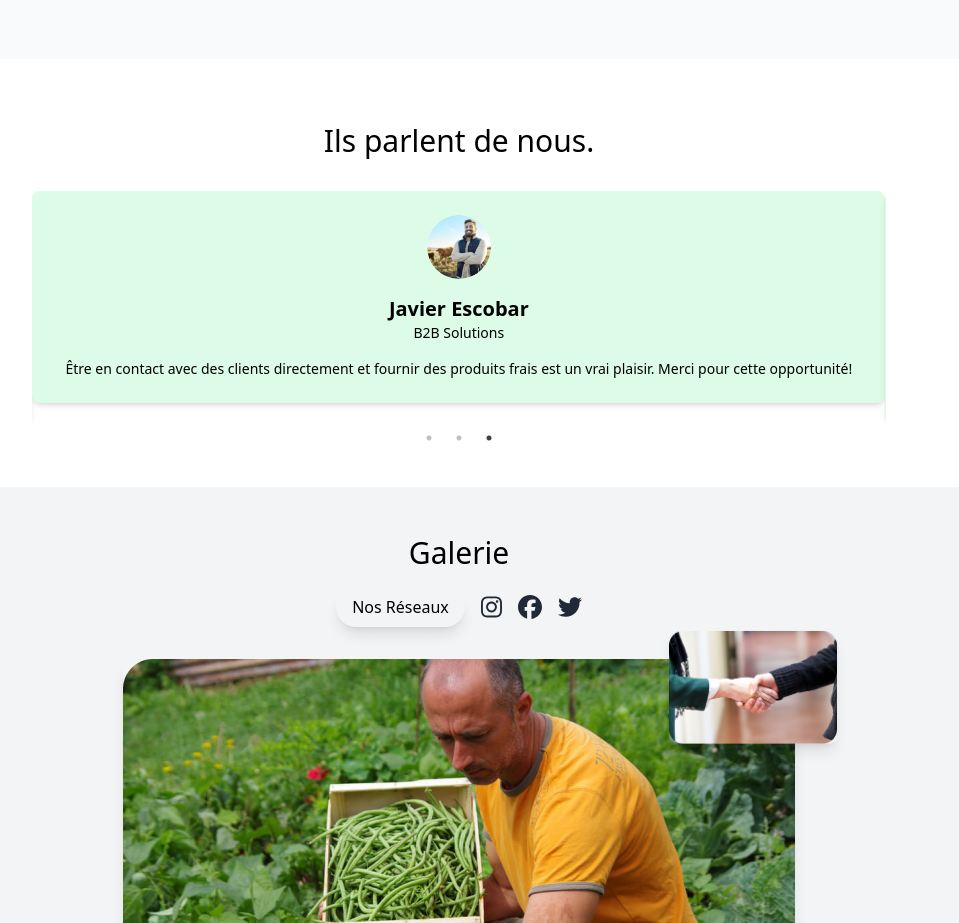
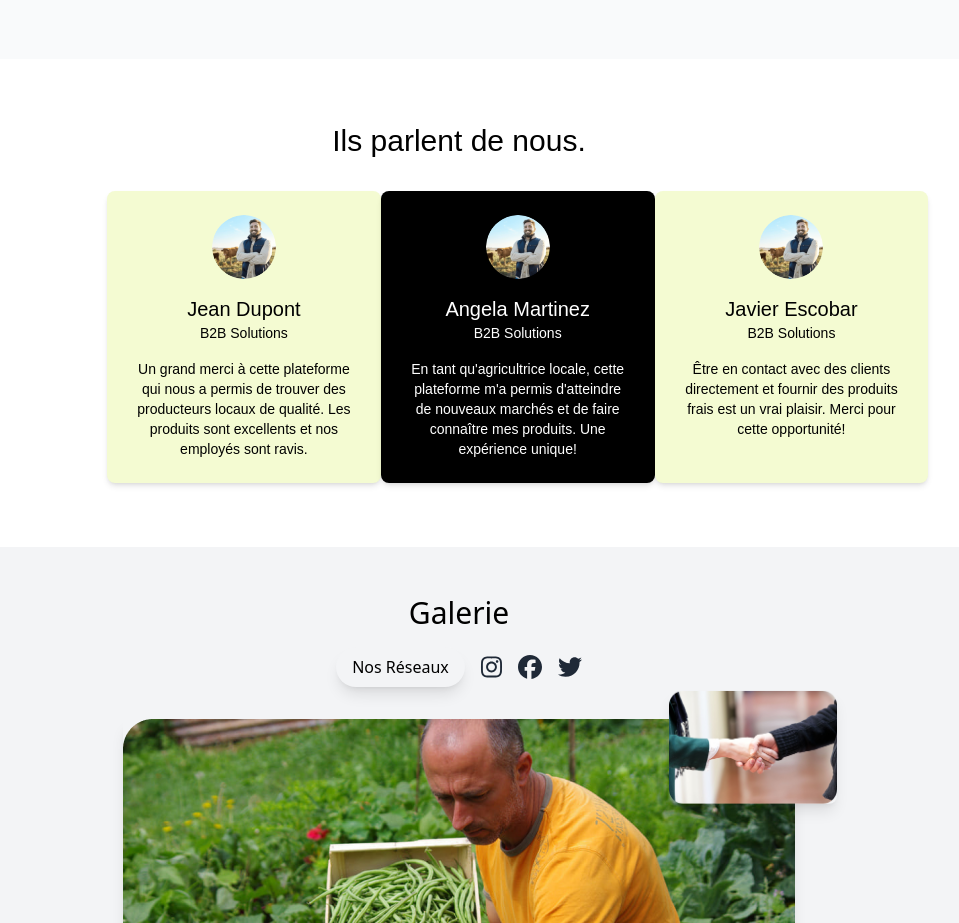
Before and after one commit to samib93/COm, a React (Create React App) app: page / in a window 1280 px wide. Shown: the part 3380-4303 px from the top of the page, without its empty margins (181-1140 px from the left). Built offline with nearby package versions, Linux system fonts and the light colour scheme.

Commit message:
Testimonials corriger

```diff
--- a/src/Component/Gallery/Gallery.js
+++ b/src/Component/Gallery/Gallery.js
@@ -34,7 +34,7 @@ const Gallery = () => {
           </div>
         </div>
         <div className="relative flex justify-center items-center">
-          <div className="relative w-full h-full flex justify-center items-center">
+          <div className="relative w-full  h-full flex justify-center items-center">
             <div className="relative">
               <img src={images[0].src} alt={images[0].alt} className="rounded-lg shadow-lg" />
               <img src={images[1].src} alt={images[1].alt} className="absolute top-0 right-0 w-1/4 rounded-lg shadow-lg transform translate-x-1/4 -translate-y-1/4" />
--- a/src/Component/Testimonials/Testimonials.js
+++ b/src/Component/Testimonials/Testimonials.js
@@ -1,34 +1,36 @@
 import React from 'react';
 import Slider from 'react-slick';
-import Profil from '../../assets/img/profils.png'
+import Profil from '../../assets/img/profils.png';
 
 const testimonials = [
   {
+    company: 'B2B Solutions',
+    feedback:'Un grand merci à cette plateforme qui nous a permis de trouver des producteurs locaux de qualité. Les produits sont excellents et nos employés sont ravis.',
+    image: Profil,
     name: 'Jean Dupont',
-    company: 'B2B Solutions',
-    feedback: 'Un grand merci à cette plateforme qui nous a permis de trouver des producteurs locaux de qualité. Les produits sont excellents et nos employés sont ravis.',
-    image: `${Profil}`,
-    bgColor: 'bg-green-100',
+    bgColor: 'bg-customPaleGreenYellow',
   },
   {
     name: 'Angela Martinez',
     company: 'B2B Solutions',
-    feedback: 'En tant qu\'agricultrice locale, cette plateforme m\'a permis d\'atteindre de nouveaux marchés et de faire connaître mes produits. Une expérience unique!',
-    image: `${Profil}`,
+    feedback:
+      'En tant qu\'agricultrice locale, cette plateforme m\'a permis d\'atteindre de nouveaux marchés et de faire connaître mes produits. Une expérience unique!',
+    image: Profil,
     bgColor: 'bg-black text-white',
   },
   {
     name: 'Javier Escobar',
     company: 'B2B Solutions',
-    feedback: 'Être en contact avec des clients directement et fournir des produits frais est un vrai plaisir. Merci pour cette opportunité!',
-    image: `${Profil}`,
-    bgColor: 'bg-green-100',
-  }
+    feedback:
+      'Être en contact avec des clients directement et fournir des produits frais est un vrai plaisir. Merci pour cette opportunité!',
+    image: Profil,
+    bgColor: 'bg-customPaleGreenYellow',
+  },
 ];
 
-
 const Testimonials = () => {
-  const settings = {
+  // Réglages pour le carrousel
+  const settingsMobile = {
     dots: true,
     infinite: true,
     speed: 500,
@@ -36,26 +38,68 @@ const Testimonials = () => {
     slidesToScroll: 1,
     autoplay: true,
     autoplaySpeed: 3000,
+    responsive: [
+      {
+        breakpoint: 768, // Correspond à une largeur d'écran de 768px et moins
+        settings: {
+          slidesToShow: 1,
+          slidesToScroll: 1,
+        },
+      },
+    ],
   };
+
   return (
     <section className="py-16">
-      <h2 className="text-3xl text-center mb-8">Ils parlent de nous.</h2>
-      <div className="flex justify-center space-x-8">
-      <Slider {...settings} className="w-2/3 mx-auto">
-        {testimonials.map((testimonial, index) => (
-          <div key={index} className={`rounded-lg shadow-md p-6 w-1/3 ${testimonial.bgColor}`}>
-            <div className="mb-4">
-              <img src={testimonial.image} alt={testimonial.name} className="rounded-full w-16 h-16 object-cover mx-auto" />
+      <h2 className="text-3xl font-raleway text-center mb-8">Ils parlent de nous.</h2>
+      <div className="flex justify-center space-x-8  sm:ml-32 lg:ml-64 w-2/3">
+        {/* Condition pour afficher le carrousel seulement sur les écrans jusqu'à lg */}
+        <div className="lg:hidden w-full">
+          <Slider {...settingsMobile} className="w-2/3 mx-auto">
+            {testimonials.map((testimonial, index) => (
+              <div
+                key={index}
+                className={`rounded-lg shadow-md p-6 ${testimonial.bgColor}`}
+              >
+                <div className="mb-4">
+                  <img
+                    src={testimonial.image}
+                    alt={testimonial.name}
+                    className="rounded-full w-16 h-16 object-cover mx-auto"
+                  />
+                </div>
+                <h3 className="text-xl  font-raleway text-center">
+                  {testimonial.name}
+                </h3>
+                <p className="text-sm font-raleway text-center mb-4">{testimonial.company}</p>
+                <p className="text-sm font-raleway text-center">{testimonial.feedback}</p>
+              </div>
+            ))}
+          </Slider>
+        </div>
+        {/* Affichage statique en grille pour lg et au-delà */}
+        <div className="hidden lg:flex flex-wrap justify-center w-full ">
+          {testimonials.map((testimonial, index) => (
+            <div
+              key={index}
+              className={`rounded-lg shadow-md p-6 w-1/3 ${testimonial.bgColor}`}
+            >
+              <div className="mb-4">
+                <img
+                  src={testimonial.image}
+                  alt={testimonial.name}
+                  className="rounded-full w-16 h-16 object-cover mx-auto"
+                />
+              </div>
+              <h3 className="text-xl font-raleway text-center">{testimonial.name}</h3>
+              <p className="text-sm font-raleway text-center mb-4">{testimonial.company}</p>
+              <p className="text-sm font-raleway text-center">{testimonial.feedback}</p>
             </div>
-            <h3 className="text-xl font-bold text-center">{testimonial.name}</h3>
-            <p className="text-sm text-center mb-4">{testimonial.company}</p>
-            <p className="text-sm text-center">{testimonial.feedback}</p>
-          </div>
-        ))}
-              </Slider>
+          ))}
+        </div>
       </div>
     </section>
   );
-}
+};
 
 export default Testimonials;
```
